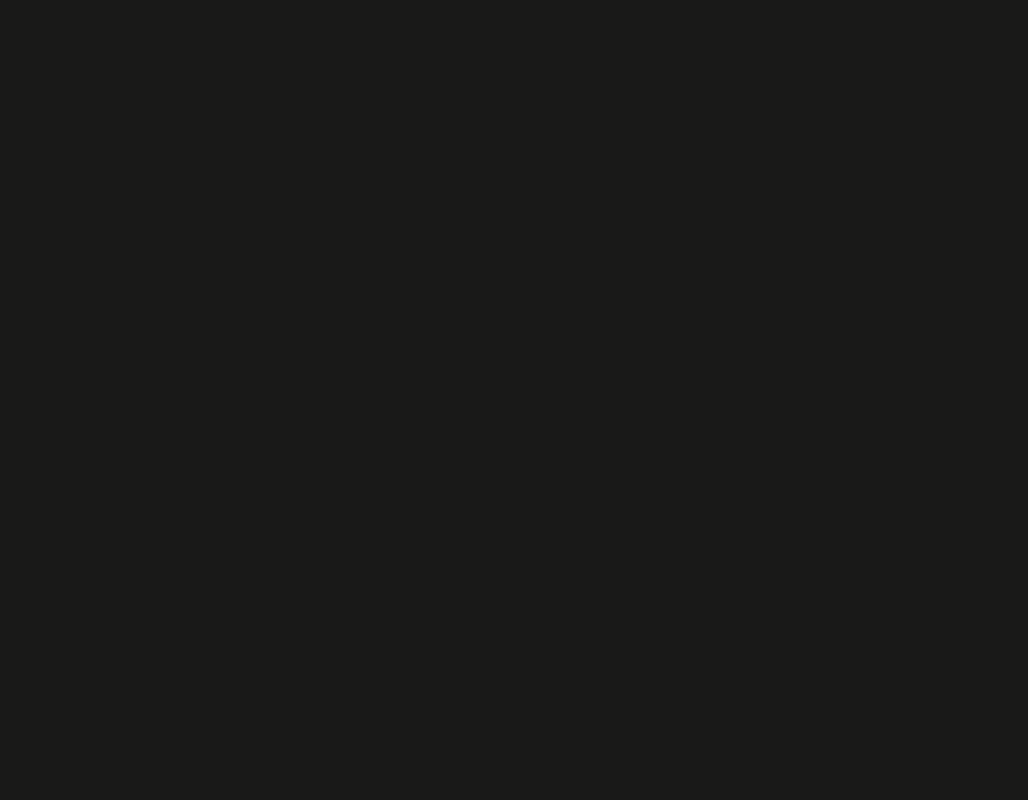
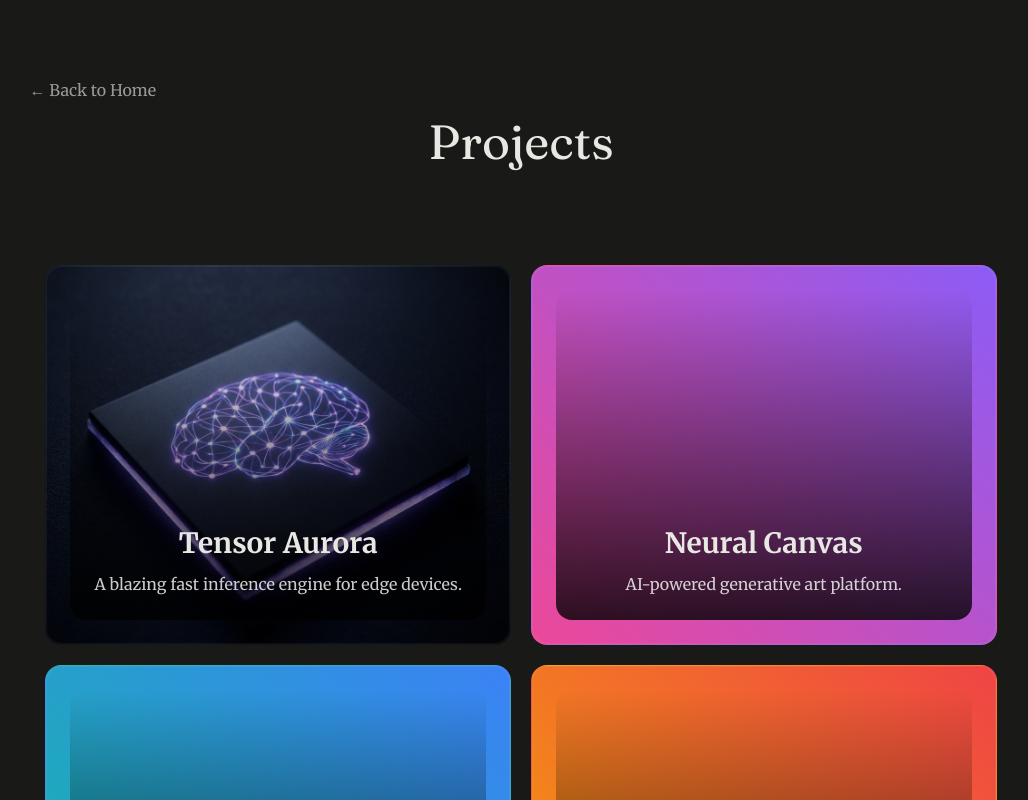
Before and after one commit to Vaipuk/Website, a React (Vite) app: page /projects in a window 1280 px wide. Before the commit this address had no page. Shown: the top 800 px of the page, without its empty margins (119-1147 px from the left). Built offline with nearby package versions, Linux system fonts and the light colour scheme.

Commit message:
Add Projects page with grid of project tiles and overlay

```diff
--- a/src/App.tsx
+++ b/src/App.tsx
@@ -6,7 +6,6 @@ import { LinkTile } from './components/Tiles/LinkTile'
 import { ProjectTile } from './components/Tiles/ProjectTile'
 import { PhotoTile } from './components/Tiles/PhotoTile'
 import { ContactTile } from './components/Tiles/ContactTile'
-import { ProjectOverlay } from './components/ProjectOverlay'
 import { fetchTrips, getRandomImages, type GalleryImage } from './data/galleryConfig'
 import './App.css'
 
@@ -18,7 +17,6 @@ const FALLBACK_IMAGES: GalleryImage[] = [
 ];
 
 function App() {
-  const [selectedProject, setSelectedProject] = useState<{ title: string, description: string, gradient: string } | null>(null);
   const [galleryImages, setGalleryImages] = useState<GalleryImage[]>(FALLBACK_IMAGES);
 
   // Try to fetch gallery images from R2 manifest
@@ -35,22 +33,8 @@ function App() {
       });
   }, []);
 
-  const handleProjectClick = () => {
-    setSelectedProject({
-      title: "Tensor Aurora",
-      description: "A blazing fast inference engine for edge devices.",
-      gradient: "linear-gradient(45deg, #4f46e5, #9333ea)"
-    });
-  };
-
   return (
     <>
-      <ProjectOverlay
-        isOpen={!!selectedProject}
-        onClose={() => setSelectedProject(null)}
-        project={selectedProject}
-      />
-
       <GridContainer>
         {/* Intro Tile */}
         <IntroTile />
@@ -66,11 +50,11 @@ function App() {
 
         {/* Projects */}
         <ProjectTile
-          title="Tensor Aurora"
-          description="A blazing fast inference engine for edge devices."
+          title="Projects"
+          description="View my work and experiments."
           imageSrc="/photos/tensor_aurora.png"
           gradient="linear-gradient(45deg, #4f46e5, #9333ea)"
-          onClick={handleProjectClick}
+          linkTo="/projects"
         />
 
         {/* Social Links */}
--- a/src/components/Tiles/ProjectTile.tsx
+++ b/src/components/Tiles/ProjectTile.tsx
@@ -1,4 +1,5 @@
 import React from 'react';
+import { Link } from 'react-router-dom';
 import { Tile } from '../Tile';
 import styles from './ProjectTile.module.css';
 
@@ -8,9 +9,38 @@ interface ProjectTileProps {
     gradient?: string;
     imageSrc?: string;
     onClick?: () => void;
+    linkTo?: string;
 }
 
-export const ProjectTile: React.FC<ProjectTileProps> = ({ title, description, gradient, imageSrc, onClick }) => {
+export const ProjectTile: React.FC<ProjectTileProps> = ({ title, description, gradient, imageSrc, onClick, linkTo }) => {
+    const tileContent = (
+        <div className={styles.overlay}>
+            <div className={styles.content}>
+                <h3 className={styles.title}>{title}</h3>
+                <p className={styles.description}>{description}</p>
+            </div>
+        </div>
+    );
+
+    if (linkTo) {
+        return (
+            <Tile
+                colSpan={2}
+                rowSpan={2}
+                className={styles.projectTile}
+                style={{
+                    background: imageSrc ? `url(${imageSrc}) center/cover` : gradient,
+                    cursor: 'pointer',
+                    padding: 0
+                }}
+            >
+                <Link to={linkTo} style={{ display: 'block', width: '100%', height: '100%', textDecoration: 'none' }}>
+                    {tileContent}
+                </Link>
+            </Tile>
+        );
+    }
+
     return (
         <Tile
             colSpan={2}
@@ -22,12 +52,7 @@ export const ProjectTile: React.FC<ProjectTileProps> = ({ title, description, gr
             }}
             onClick={onClick}
         >
-            <div className={styles.overlay}>
-                <div className={styles.content}>
-                    <h3 className={styles.title}>{title}</h3>
-                    <p className={styles.description}>{description}</p>
-                </div>
-            </div>
+            {tileContent}
         </Tile>
     );
 };
--- a/src/main.tsx
+++ b/src/main.tsx
@@ -5,6 +5,7 @@ import './index.css'
 import App from './App.tsx'
 import { GalleryPage } from './pages/GalleryPage.tsx'
 import BlogPage from './pages/BlogPage.tsx'
+import { ProjectsPage } from './pages/ProjectsPage.tsx'
 
 createRoot(document.getElementById('root')!).render(
   <StrictMode>
@@ -13,6 +14,7 @@ createRoot(document.getElementById('root')!).render(
         <Route path="/" element={<App />} />
         <Route path="/gallery" element={<GalleryPage />} />
         <Route path="/blog" element={<BlogPage />} />
+        <Route path="/projects" element={<ProjectsPage />} />
       </Routes>
     </BrowserRouter>
   </StrictMode>,
--- /dev/null
+++ b/src/pages/ProjectsPage.module.css
@@ -0,0 +1,42 @@
+.page {
+    padding: var(--spacing-xl);
+    min-height: 100vh;
+    background-color: var(--bg-color);
+    color: var(--text-primary);
+    max-width: 1400px;
+    margin: 0 auto;
+}
+
+.header {
+    margin-bottom: var(--spacing-xl);
+    display: flex;
+    flex-direction: column;
+    gap: var(--spacing-md);
+}
+
+.header h1 {
+    font-size: 3rem;
+    margin: 0;
+}
+
+.backButton {
+    background: none;
+    border: none;
+    color: var(--text-secondary);
+    font-family: var(--font-body);
+    font-size: 1rem;
+    padding: 0;
+    cursor: pointer;
+    width: fit-content;
+    transition: color 0.2s;
+}
+
+.backButton:hover {
+    color: var(--accent-color);
+}
+
+@media (max-width: 768px) {
+    .header h1 {
+        font-size: 2rem;
+    }
+}
--- /dev/null
+++ b/src/pages/ProjectsPage.tsx
@@ -0,0 +1,94 @@
+import React, { useState } from 'react';
+import { useNavigate } from 'react-router-dom';
+import { GridContainer } from '../components/Layout/GridContainer';
+import { ProjectTile } from '../components/Tiles/ProjectTile';
+import { ProjectOverlay } from '../components/ProjectOverlay';
+import styles from './ProjectsPage.module.css';
+
+interface Project {
+    id: string;
+    title: string;
+    description: string;
+    gradient: string;
+    imageSrc?: string;
+    details?: string;
+    tags?: string[];
+}
+
+// Project data
+const PROJECTS: Project[] = [
+    {
+        id: 'tensor-aurora',
+        title: 'Tensor Aurora',
+        description: 'A blazing fast inference engine for edge devices.',
+        gradient: 'linear-gradient(45deg, #4f46e5, #9333ea)',
+        imageSrc: '/photos/tensor_aurora.png',
+        details: 'Built with Rust and WebAssembly for maximum performance on resource-constrained devices.',
+        tags: ['Rust', 'WebAssembly', 'ML/AI']
+    },
+    {
+        id: 'neural-canvas',
+        title: 'Neural Canvas',
+        description: 'AI-powered generative art platform.',
+        gradient: 'linear-gradient(45deg, #ec4899, #8b5cf6)',
+        details: 'Create stunning artwork using state-of-the-art diffusion models.',
+        tags: ['Python', 'PyTorch', 'React']
+    },
+    {
+        id: 'data-forge',
+        title: 'Data Forge',
+        description: 'Real-time data pipeline orchestration.',
+        gradient: 'linear-gradient(45deg, #14b8a6, #3b82f6)',
+        details: 'Scalable ETL pipelines with monitoring and alerting built-in.',
+        tags: ['Go', 'Kubernetes', 'Apache Kafka']
+    },
+    {
+        id: 'quantum-sim',
+        title: 'Quantum Sim',
+        description: 'Quantum computing simulator for education.',
+        gradient: 'linear-gradient(45deg, #f59e0b, #ef4444)',
+        details: 'Interactive quantum circuit builder with visual state representation.',
+        tags: ['TypeScript', 'Three.js', 'WebGL']
+    },
+];
+
+export const ProjectsPage: React.FC = () => {
+    const navigate = useNavigate();
+    const [selectedProject, setSelectedProject] = useState<Project | null>(null);
+
+    const handleProjectClick = (project: Project) => {
+        setSelectedProject(project);
+    };
+
+    return (
+        <div className={styles.page}>
+            <ProjectOverlay
+                isOpen={!!selectedProject}
+                onClose={() => setSelectedProject(null)}
+                project={selectedProject ? {
+                    title: selectedProject.title,
+                    description: selectedProject.description,
+                    gradient: selectedProject.gradient
+                } : null}
+            />
+
+            <header className={styles.header}>
+                <button onClick={() => navigate('/')} className={styles.backButton}>← Back to Home</button>
+                <h1>Projects</h1>
+            </header>
+
+            <GridContainer>
+                {PROJECTS.map(project => (
+                    <ProjectTile
+                        key={project.id}
+                        title={project.title}
+                        description={project.description}
+                        gradient={project.gradient}
+                        imageSrc={project.imageSrc}
+                        onClick={() => handleProjectClick(project)}
+                    />
+                ))}
+            </GridContainer>
+        </div>
+    );
+};
```
